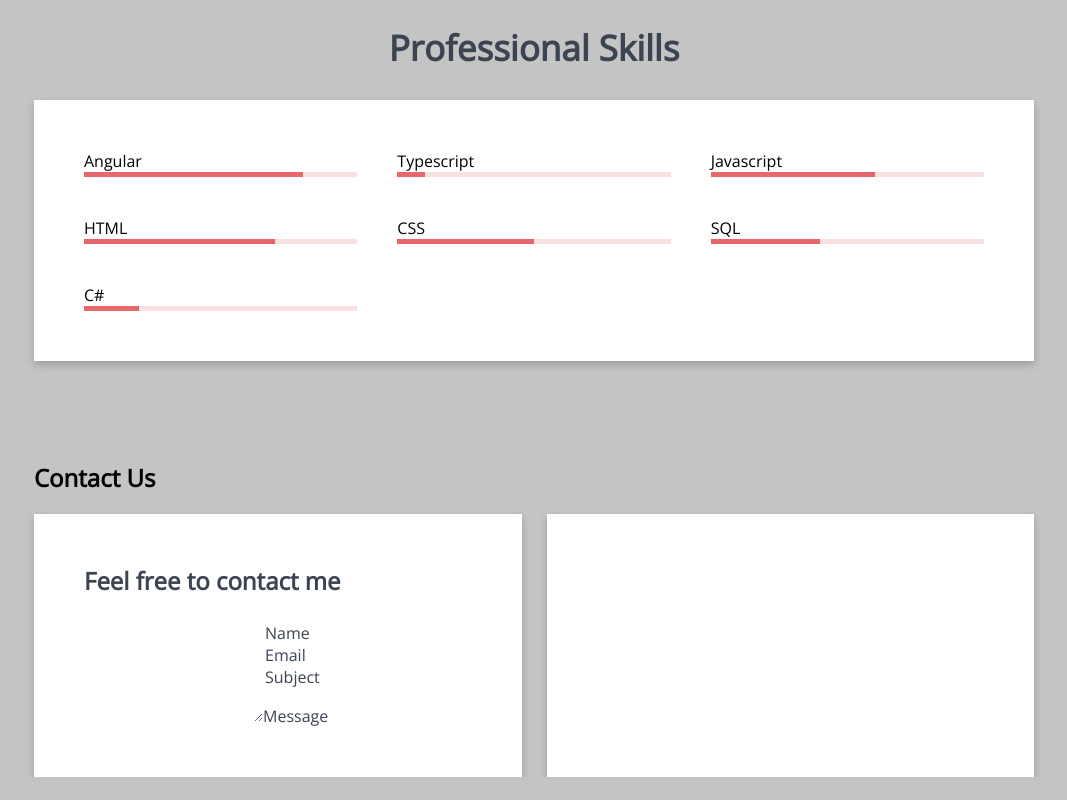
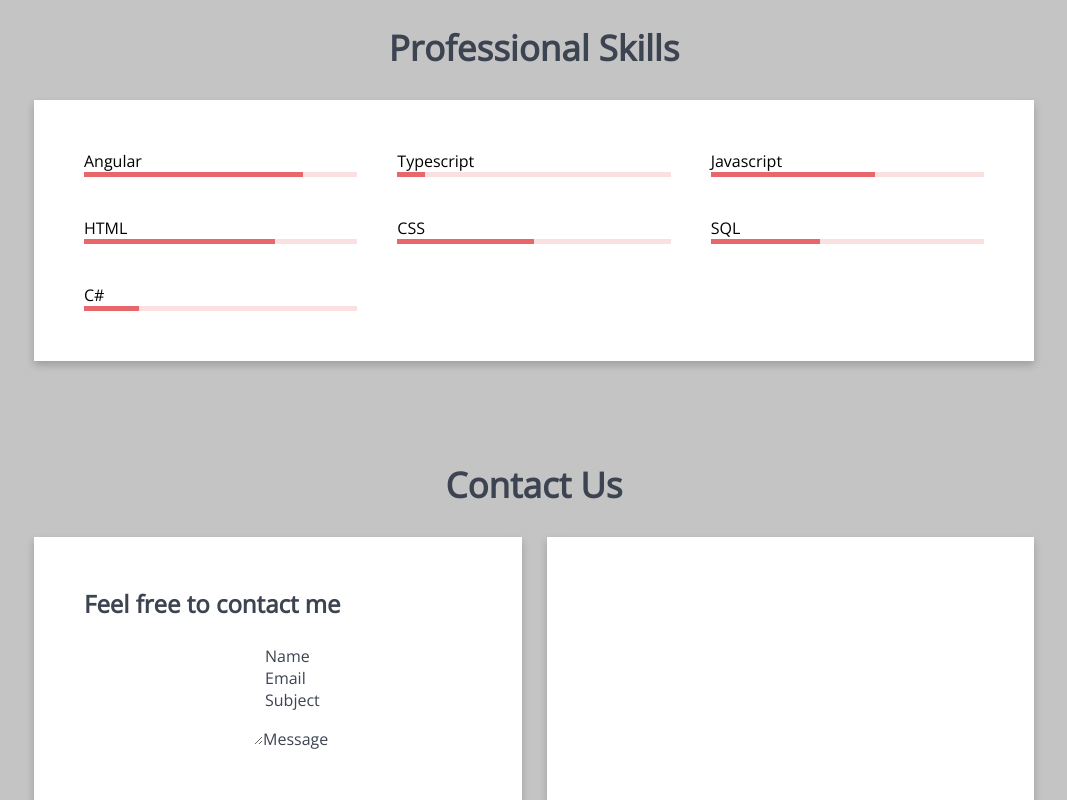
Before and after one commit to ALCordeiro/fe-ramp-up-alysson, an Angular app: page / in a window 1280 px wide. Shown: the part 768-1568 px from the top of the page, without its empty margins (106-1173 px from the left). Before the commit the page ends 1545 px from the top, so only its background shows below. Built offline with nearby package versions, Linux system fonts and the light colour scheme.

Commit message:
hotfixes

```diff
--- a/src/app/contact-form/contact-form.component.html
+++ b/src/app/contact-form/contact-form.component.html
@@ -1,4 +1,4 @@
-<div class="contact-form">
+<div class="contact">
   <h2 class="title">Contact Us</h2>
 
   <div class="contact-columns">
--- a/styles/objects/contact-form.scss
+++ b/styles/objects/contact-form.scss
@@ -4,6 +4,10 @@
         & > .input {
             border: none;
         }
+
+        & > .line {
+
+        }
     }
 
 }
```
